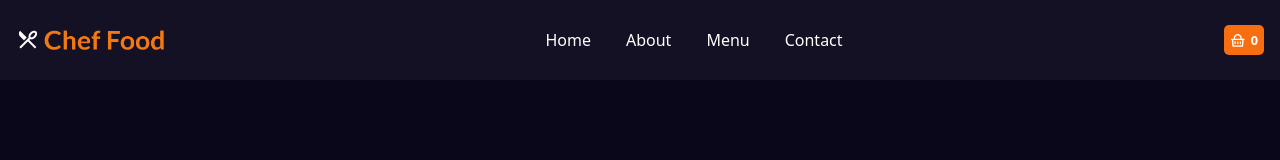
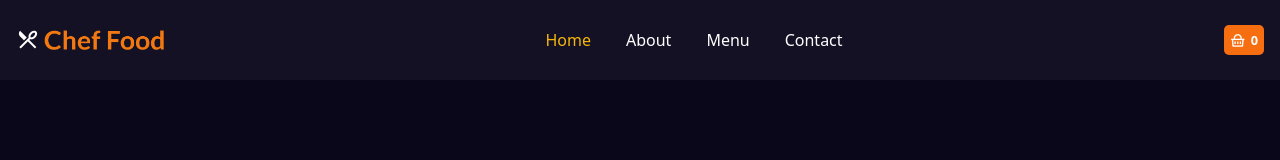
Before and after one commit to Abdelrahman5243/restaurant-e-commerce, a React (Vite) app: page / in a window 1280 px wide. Shown: the top 160 px of the page. Built offline with nearby package versions, Linux system fonts and the light colour scheme.

Commit message:
add NavLink

```diff
--- a/src/components/header/Header.jsx
+++ b/src/components/header/Header.jsx
@@ -1,5 +1,5 @@
 import React, { useState, useEffect, useRef, useContext } from "react";
-import { Link } from "react-router-dom";
+import { NavLink } from "react-router-dom";
 import "./header.css";
 import logo from "../../assets/images/logo.png";
 import CartContext from "../../context/CartContext";
@@ -51,12 +51,12 @@ const Header = () => {
     <header className="header">
       <div className="container mx-auto px-4">
         <div className="navigation">
-          <Link className="logo" to={"/"}>
+          <NavLink className="logo" to={"/"}>
             <span className="flex items-center gap-1">
               <i className="ri-restaurant-2-line"></i>
               <img src={logo} alt="logo" className="logo-icon" />
             </span>
-          </Link>
+          </NavLink>
 
           {isMenuOpen && (
             <div className="nav__menu">
@@ -78,9 +78,13 @@ const Header = () => {
                 <ul className="nav__list_mobile">
                   {navLinks.map((item, index) => (
                     <li className="nav__item" key={index}>
-                      <Link to={`/${item.url}`} onClick={menuToggle}>
+                      <NavLink
+                        to={`/${item.url}`}
+                        onClick={menuToggle}
+                        className={({ isActive }) => (isActive ? "active" : "")}
+                      >
                         {item.display}
-                      </Link>
+                      </NavLink>
                     </li>
                   ))}
                 </ul>
@@ -91,16 +95,21 @@ const Header = () => {
           <ul className="nav__list">
             {navLinks.map((item, index) => (
               <li className="nav__item" key={index}>
-                <Link to={`/${item.url}`}> {item.display}</Link>
+                <NavLink
+                  to={`/${item.url}`}
+                  className={({ isActive }) => (isActive ? "active" : "")}
+                >
+                  {item.display}
+                </NavLink>
               </li>
             ))}
           </ul>
 
           <div>
-            <Link className="cart__icon" to={"/cart"}>
+            <NavLink className="cart__icon" to={"/cart"}>
               <i className="ri-shopping-basket-line"></i>
               <span className="badge">{cartItems.length}</span>
-            </Link>
+            </NavLink>
           </div>
 
           <div className="mobile__menu">
--- a/src/components/header/header.css
+++ b/src/components/header/header.css
@@ -34,6 +34,9 @@
 }
 
 .nav__item a:hover {
+  color: var(--website-6-color-2-light);
+}
+.nav__item .active {
   color: var(--website-6-color-2-light);
 }
 
```
